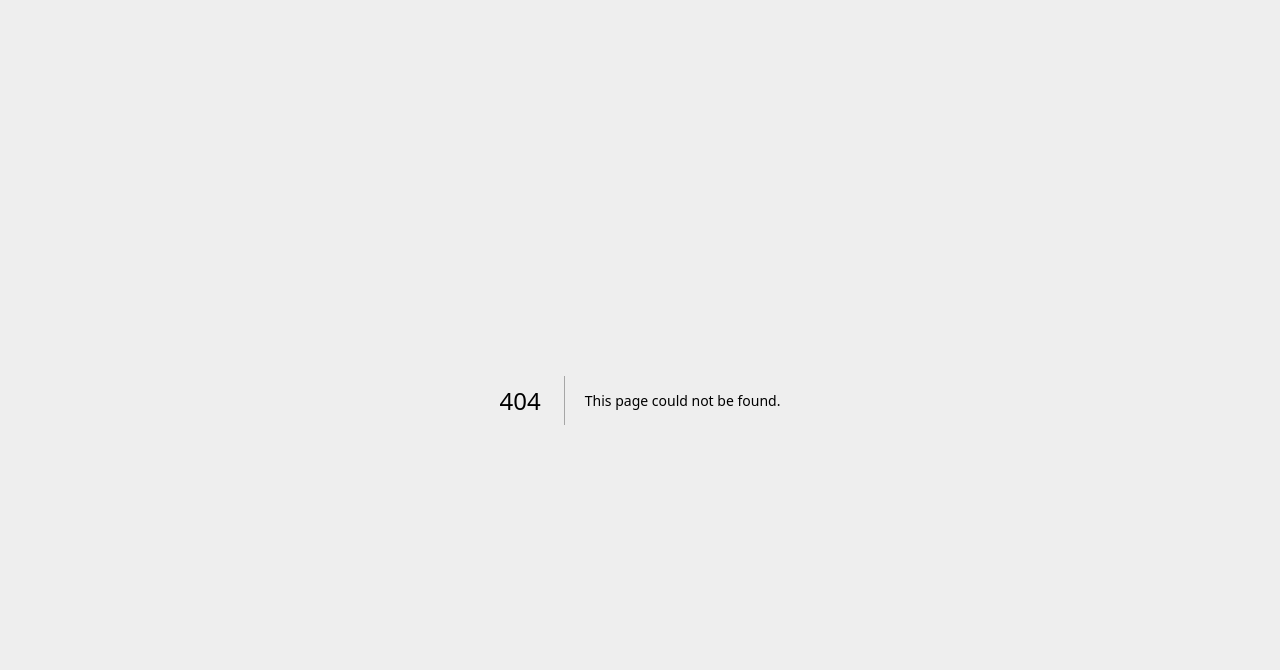
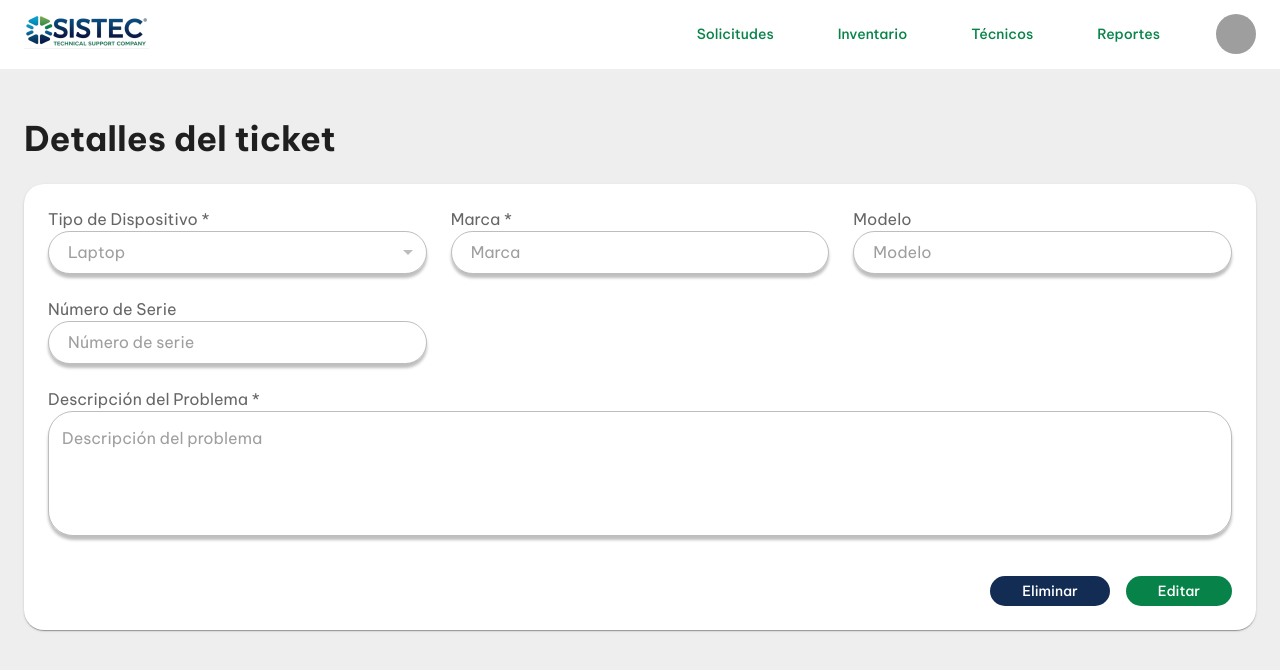
Before and after one commit to Saravia2K/sistec-frontend, a Next.js app: page /cliente/tickets/1 in a window 1280 px wide. Before the commit this address had no page. Shown: the top 670 px of the page. Built offline with nearby package versions, Linux system fonts and the light colour scheme; grey boxes are pictures that could not be loaded; what @mui/material-nextjs would draw is missing.

Commit message:
Clients tickets table with actions and details page

```diff
--- a/src/Forms/ClientTicket/index.tsx
+++ b/src/Forms/ClientTicket/index.tsx
@@ -1,10 +1,11 @@
-import { useRouter } from "next/navigation";
+import { usePathname, useRouter } from "next/navigation";
 import { Grid, Paper, FormControl, FormLabel, MenuItem } from "@mui/material";
 import { useForm, Controller } from "react-hook-form";
 import Button from "@/components/Buttton";
 import Input from "@/components/Input";
 import Select from "@/components/Select";
 import { TTicket } from "@/lib/types";
+import Swal from "sweetalert2";
 
 const supportedDevices = [
   { id: 1, name: "Laptop" },
@@ -21,8 +22,9 @@ type SupportTicketFormData = Pick<
   deviceTypeId: number;
 };
 
-export default function ClientNewTicket({ ticket }: TProps) {
+export default function ClientTicket({ ticket, watch }: TProps) {
   const router = useRouter();
+  const pathname = usePathname();
   const isEditing = ticket != undefined;
 
   const { control, handleSubmit, reset } = useForm<SupportTicketFormData>({
@@ -44,6 +46,28 @@ export default function ClientNewTicket({ ticket }: TProps) {
       reset();
     }
   };
+
+  const handleDelete = () => {
+    Swal.fire({
+      title: "¿Estás seguro?",
+      text: "¡No podrás revertir esta acción!",
+      icon: "warning",
+      showCancelButton: true,
+      confirmButtonColor: "#3085d6",
+      cancelButtonColor: "#d33",
+      confirmButtonText: "Sí, eliminar",
+      cancelButtonText: "Cancelar",
+    }).then((result) => {
+      if (result.isConfirmed) {
+        Swal.fire(
+          "¡Eliminado!",
+          "El ticket ha sido eliminado correctamente.",
+          "success"
+        );
+      }
+    });
+  };
+
   return (
     <Paper sx={{ p: 3, borderRadius: 5 }}>
       <form onSubmit={handleSubmit(onSubmit)}>
@@ -60,9 +84,10 @@ export default function ClientNewTicket({ ticket }: TProps) {
                   <Select
                     {...field}
                     fullWidth
+                    displayEmpty
+                    disabled={watch}
                     error={!!fieldState.error}
                     //   helperText={fieldState.error?.message}
-                    displayEmpty
                   >
                     <MenuItem disabled value="">
                       <em>Seleccione un dispositivo</em>
@@ -89,6 +114,7 @@ export default function ClientNewTicket({ ticket }: TProps) {
                   <Input
                     {...field}
                     fullWidth
+                    disabled={watch}
                     error={!!fieldState.error}
                     helperText={fieldState.error?.message}
                     placeholder="Ej: HP, Dell, Apple"
@@ -108,6 +134,7 @@ export default function ClientNewTicket({ ticket }: TProps) {
                   <Input
                     {...field}
                     fullWidth
+                    disabled={watch}
                     error={!!fieldState.error}
                     helperText={fieldState.error?.message}
                     placeholder="Ej: Inspiron 15, MacBook Pro"
@@ -127,6 +154,7 @@ export default function ClientNewTicket({ ticket }: TProps) {
                   <Input
                     {...field}
                     fullWidth
+                    disabled={watch}
                     error={!!fieldState.error}
                     helperText={fieldState.error?.message}
                     placeholder="Número de serie del dispositivo"
@@ -154,6 +182,7 @@ export default function ClientNewTicket({ ticket }: TProps) {
                     {...field}
                     fullWidth
                     multiline
+                    disabled={watch}
                     rows={4}
                     error={!!fieldState.error}
                     helperText={fieldState.error?.message}
@@ -165,6 +194,7 @@ export default function ClientNewTicket({ ticket }: TProps) {
           </Grid>
 
           {/* Botones de acción */}
+          {!watch ? (
             <Grid
               size={{ xs: 12 }}
               sx={{
@@ -184,6 +214,27 @@ export default function ClientNewTicket({ ticket }: TProps) {
                 {isEditing ? "Actualizar" : "Guardar"}
               </Button>
             </Grid>
+          ) : (
+            <Grid
+              size={{ xs: 12 }}
+              sx={{
+                mt: 2,
+                display: "flex",
+                justifyContent: "flex-end",
+                gap: 2,
+              }}
+            >
+              <Button color="blue" onClick={handleDelete}>
+                Eliminar
+              </Button>
+              <Button
+                color="green"
+                onClick={() => router.push(`${pathname}/editar`)}
+              >
+                Editar
+              </Button>
+            </Grid>
+          )}
         </Grid>
       </form>
     </Paper>
@@ -194,4 +245,5 @@ type TProps = {
   ticket?: SupportTicketFormData & {
     id: number;
   };
+  watch?: boolean;
 };
--- /dev/null
+++ b/src/app/(authorized)/cliente/tickets/[id]/page.tsx
@@ -0,0 +1,29 @@
+"use client";
+
+import ClientTicket from "@/Forms/ClientTicket";
+import { Typography } from "@mui/material";
+import { useParams } from "next/navigation";
+
+export default function TicketDetailPage() {
+  const { id } = useParams<{ id: string }>();
+
+  return (
+    <>
+      <Typography variant="h4" fontWeight="bold" mb={3}>
+        Detalles del ticket
+      </Typography>
+
+      <ClientTicket
+        watch
+        ticket={{
+          brand: "Marca",
+          deviceTypeId: 1,
+          id: 1,
+          problemDescription: "Descripción del problema",
+          model: "Modelo",
+          serialNumber: "Número de serie",
+        }}
+      />
+    </>
+  );
+}
```
Also changed, not shown: src/app/(authorized)/cliente/page.tsx (+11 -1 lines), src/app/(authorized)/cliente/tickets/page.tsx (+17 -15 lines). Lines whose indentation alone changed are shown as unchanged.
